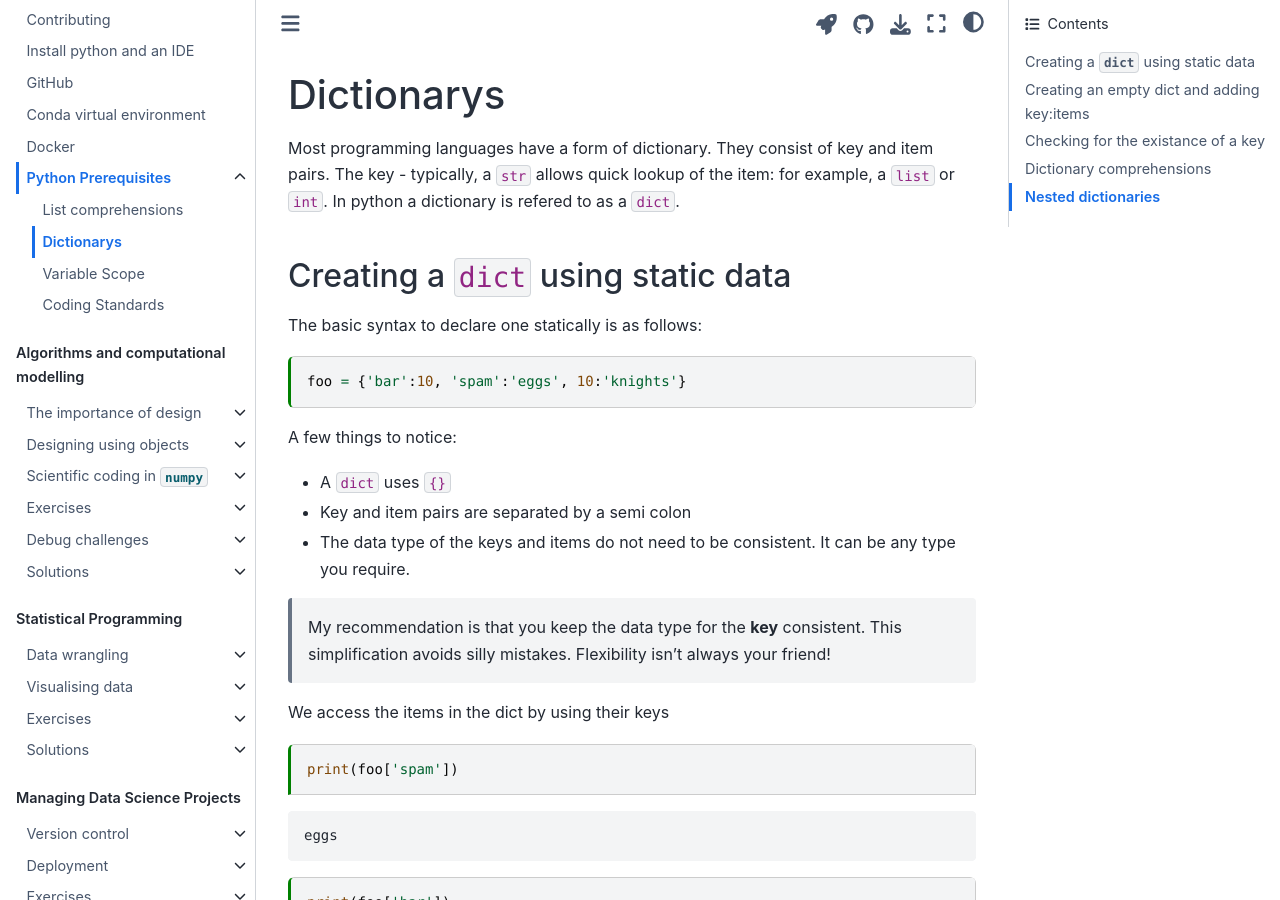
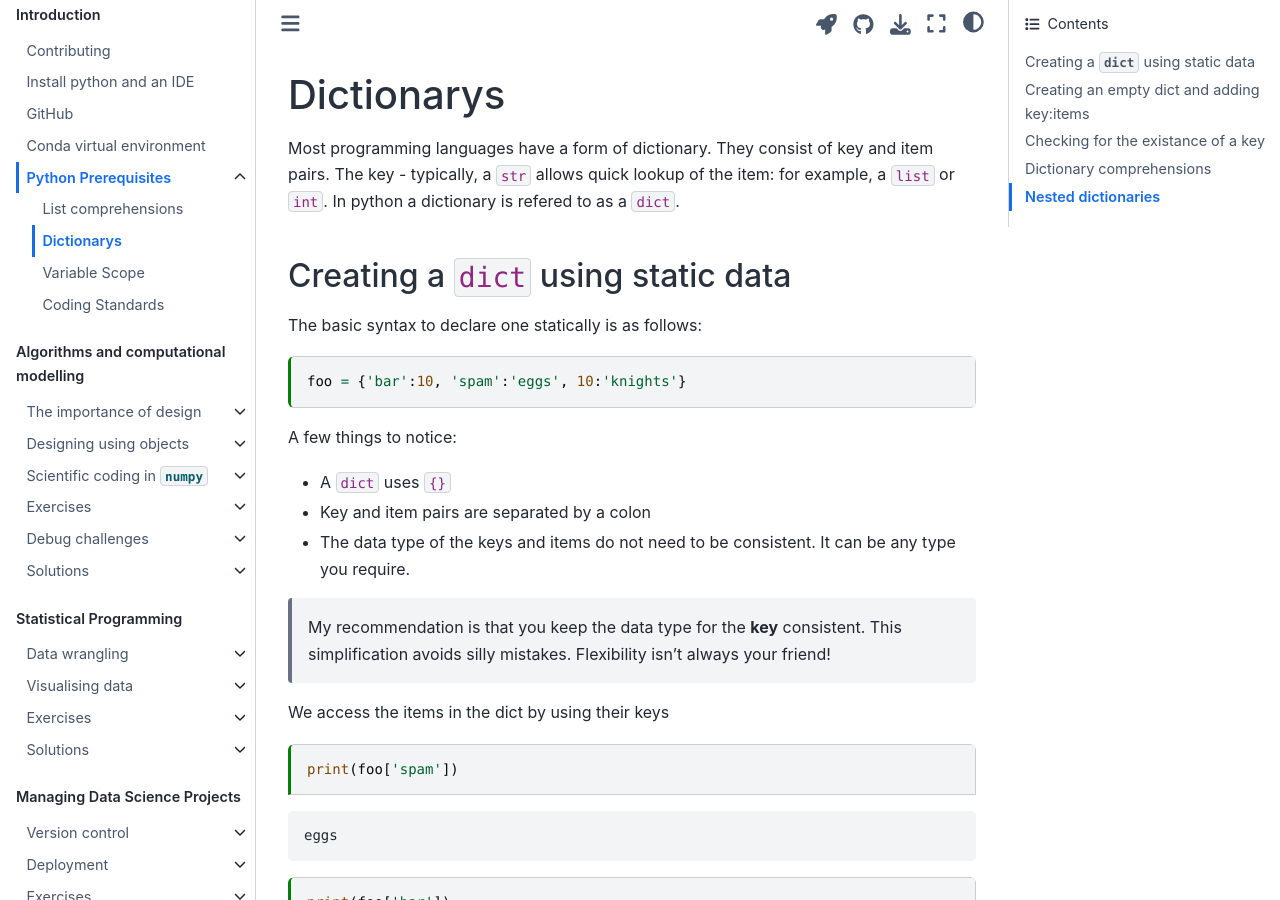
Before and after one commit to health-data-science-OR/coding-for-ml, a Jupyter Book: the page built from content/001_setup/prereq/02_dicts.ipynb, in a window 1280 px wide and 900 px high. Built offline with Jupyter Book 1.0.4 settings and Sphinx 7.4.7 and the Sphinx Book theme 1.1.4, drawn with Linux system fonts in a browser that asks for light colours.

Commit message:
chore(fix): issue 62. typo fix

```diff
--- a/_toc.yml
+++ b/_toc.yml
@@ -7,7 +7,6 @@ parts:
   - file: content/001_setup/install
   - file: content/001_setup/git
   - file: content/001_setup/conda
-  - file: content/001_setup/docker
   - file: content/001_setup/prereq
     sections:
     - file: content/001_setup/prereq/01_list_comp
```
Also changed, not shown: content/001_setup/prereq/02_dicts.ipynb.
